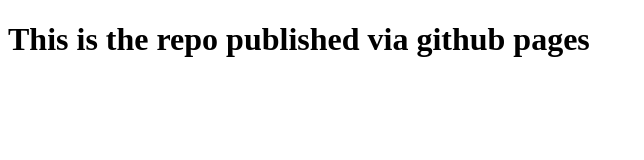
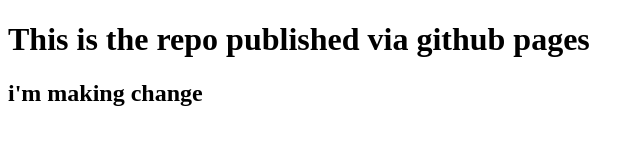
Before and after one commit to Yilingod/My-first-repo, a plain HTML site: page index.html in a window 1280 px wide. Shown: the whole page, without its empty margins (0-644 px from the left). Drawn offline with Linux system fonts and the light colour scheme.

Commit message:
nice change

```diff
--- a/index.html
+++ b/index.html
@@ -9,6 +9,7 @@
 <body>
 
     <h1>This is the repo published via github pages</h1>
+    <h2>i'm making change</h2>
 
 </body>
 </html>
```
